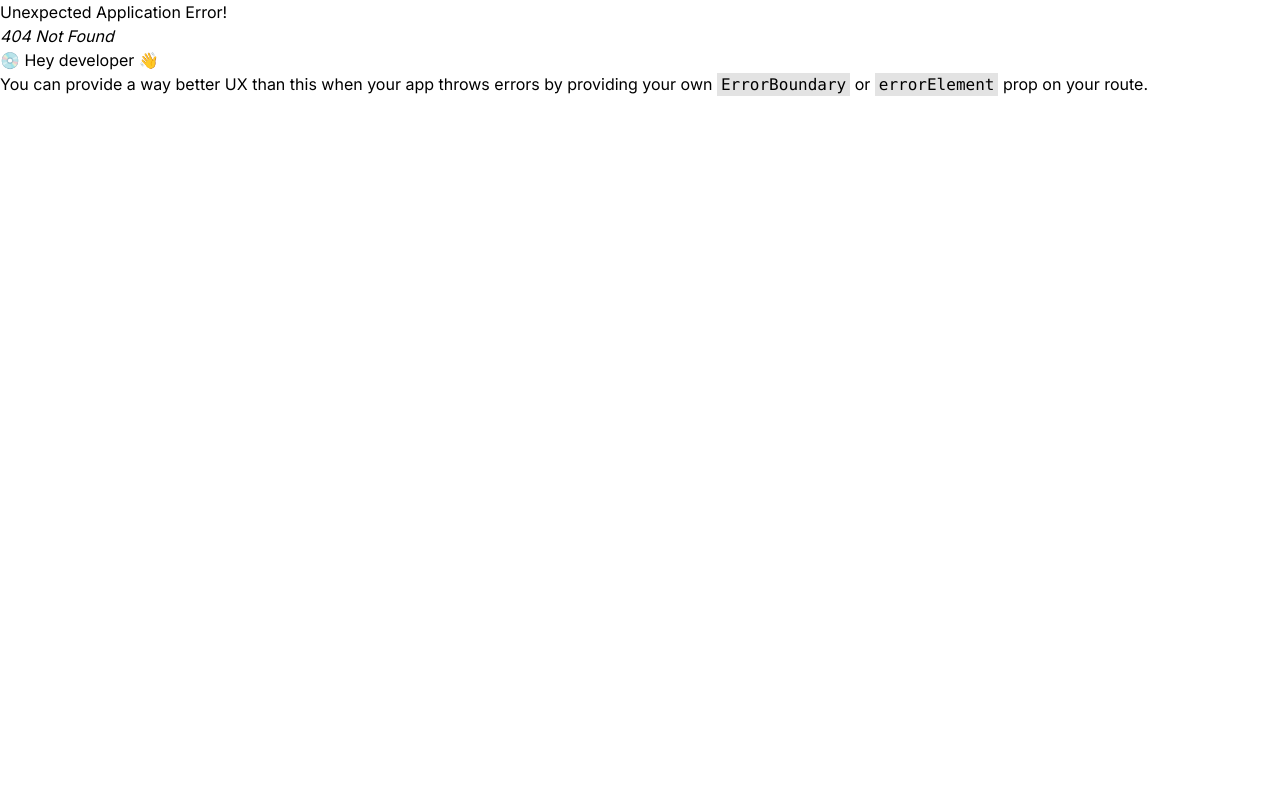
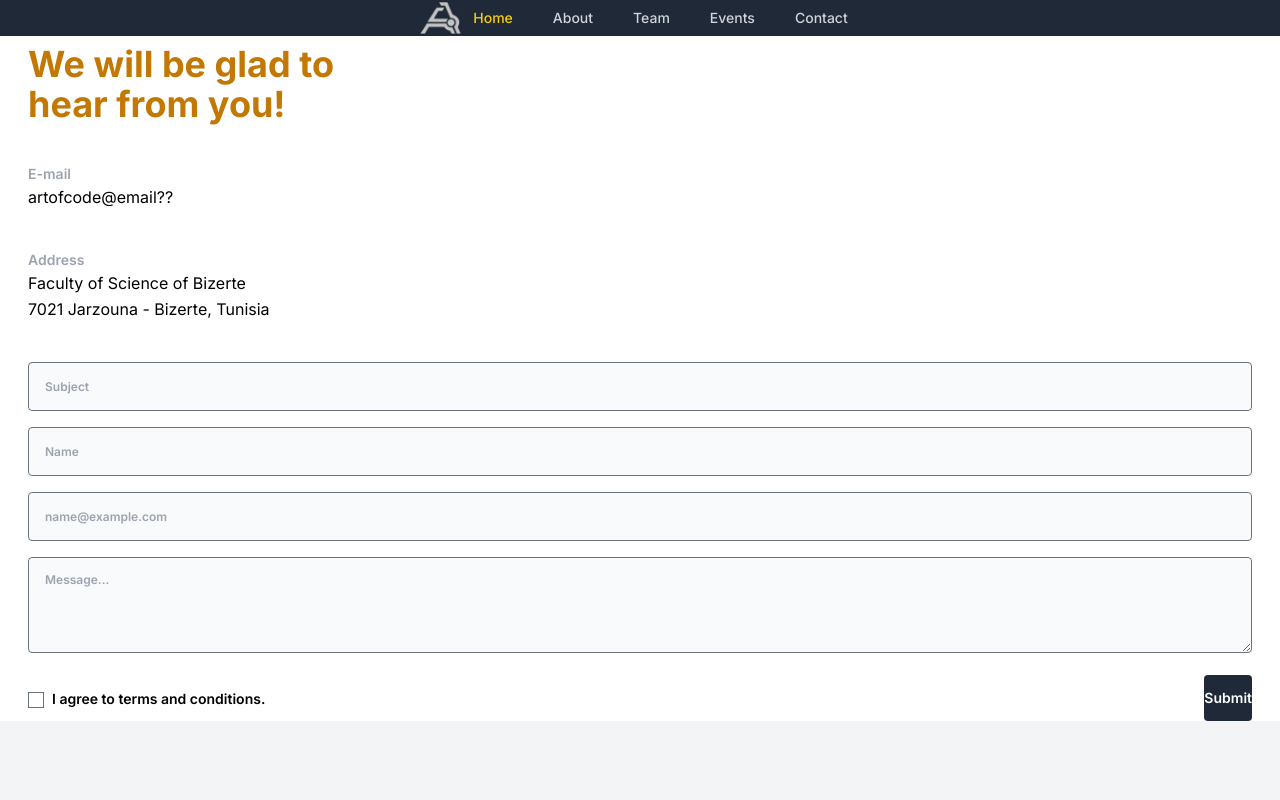
Before and after one commit to meddhiaka/AOC-clone-v2, a React (Vite) app: page /contact in a window 1280 px wide. Before the commit this address had no page. Shown: the top 800 px of the page. Built offline with nearby package versions, Linux system fonts and the light colour scheme.

Commit message:
Demo Form Comp added, Classnames package added

```diff
--- a/package.json
+++ b/package.json
@@ -11,6 +11,7 @@
   "dependencies": {
     "@headlessui/react": "^1.7.12",
     "@heroicons/react": "^2.0.16",
+    "classnames": "^2.3.2",
     "flowbite": "^1.6.3",
     "flowbite-react": "^0.3.8",
     "react": "^18.2.0",
--- /dev/null
+++ b/src/UI/Contact.jsx
@@ -0,0 +1,13 @@
+import Footer from './Footer';
+import Navbar from './Navbar';
+import ContactSubComp from './Sub/ContactSubComp';
+
+export default function Team() {
+  return (
+    <div>
+      <Navbar />
+      <ContactSubComp />
+      <Footer />
+    </div>
+  );
+}
--- a/src/UI/Navbar.jsx
+++ b/src/UI/Navbar.jsx
@@ -65,12 +65,12 @@ export default function Navbar() {
                     >
                       Events
                     </a>
-                    <a
-                      href='#'
+                    <Link
+                      to='/contact'
                       class='text-gray-300 hover:text-yellow-300 rounded-md px-3 py-2 text-sm font-medium'
                     >
                       Contact
-                    </a>
+                    </Link>
                   </div>
                 </div>
               </div>
@@ -108,12 +108,12 @@ export default function Navbar() {
                 Events
               </a>
 
-              <a
-                href='#'
+              <Link
+                to='/contact'
                 class='text-gray-300 hover:bg-yellow-500 hover:text-white block rounded-md px-3 py-2 text-base font-medium'
               >
                 Contact
-              </a>
+              </Link>
             </div>
           </Disclosure.Panel>
         </>
--- /dev/null
+++ b/src/UI/Sub/ContactSubComp.jsx
@@ -0,0 +1,75 @@
+export default function ContactSubComp() {
+  return (
+    <section class='py-20'>
+      <div class='container px-4 mx-auto'>
+        <div class='flex flex-wrap -mx-3'>
+          <div class='w-full lg:w-1/2 px-3'>
+            <div class='max-w-sm'>
+              <h2 class='mt-2 text-4xl font-bold font-heading text-yellow-500'>
+                We will be glad to hear from you!
+              </h2>
+            </div>
+            <div class='mt-10 lg:mt-24'>
+              <div class='mb-10 leading-relaxed'>
+                <h4 class='text-sm text-gray-400 font-semibold'>E-mail</h4>
+                <p>artofcode@email??</p>
+              </div>
+              <div class='mb-10 leading-relaxed'>
+                <h4 class='text-sm text-gray-400 font-semibold'>Address</h4>
+                <p>Faculty of Science of Bizerte</p>
+                <p>7021 Jarzouna - Bizerte, Tunisia</p>
+              </div>
+            </div>
+          </div>
+          <div class='w-full lg:w-1/2 px-3'>
+            <form>
+              <div class='mb-4'>
+                <input
+                  class='w-full p-4 text-xs font-semibold leading-none bg-gray-50 rounded outline-none focus:border-gray-900 active:border-gray-900'
+                  type='text'
+                  placeholder='Subject'
+                />
+              </div>
+              <div class='mb-4'>
+                <input
+                  class='w-full p-4 text-xs font-semibold leading-none bg-gray-50 rounded outline-none focus:border-gray-900 active:border-gray-900'
+                  type='text'
+                  placeholder='Name'
+                />
+              </div>
+              <div class='mb-4'>
+                <input
+                  class='w-full p-4 text-xs font-semibold leading-none bg-gray-50 rounded outline-none focus:border-gray-900 active:border-gray-900'
+                  type='email'
+                  placeholder='name@example.com'
+                />
+              </div>
+              <div class='mb-4'>
+                <textarea
+                  class='w-full h-24 p-4 text-xs font-semibold leading-none resize-none bg-gray-50 rounded outline-none focus:border-gray-900 active:border-gray-900'
+                  type='text'
+                  placeholder='Message...'
+                ></textarea>
+              </div>
+
+              <div class='flex justify-between items-center'>
+                <label>
+                  <input class='mr-2' type='checkbox' name='terms' value='1' />
+                  <span class='text-sm font-semibold'>
+                    I agree to terms and conditions.
+                  </span>
+                </label>
+                <button
+                  class='py-4 px-8 text-sm text-white font-semibold leading-none bg-gray-800 hover:bg-gray-900 rounded'
+                  type='submit'
+                >
+                  Submit
+                </button>
+              </div>
+            </form>
+          </div>
+        </div>
+      </div>
+    </section>
+  );
+}
--- a/src/main.jsx
+++ b/src/main.jsx
@@ -4,6 +4,7 @@ import App from './App';
 import './index.css';
 import { createBrowserRouter, RouterProvider } from 'react-router-dom';
 import Team from './UI/Team';
+import Contact from './UI/Contact';
 
 const router = createBrowserRouter([
   {
@@ -14,6 +15,10 @@ const router = createBrowserRouter([
     path: '/team',
     element: <Team />,
   },
+  {
+    path: '/contact',
+    element: <Contact />,
+  },
 ]);
 
 ReactDOM.createRoot(document.getElementById('root')).render(
```
Also changed, not shown: 1 other file (tests, documents, lock files or other folders).
